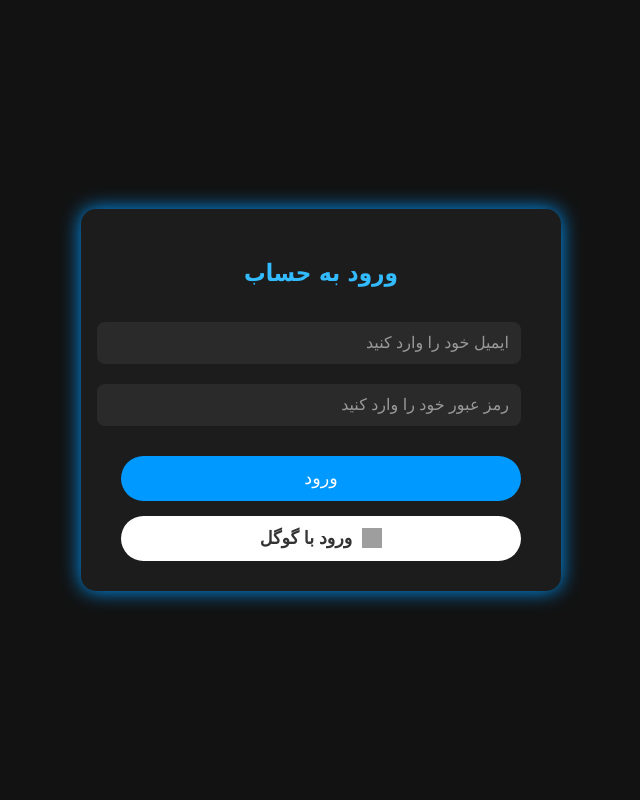
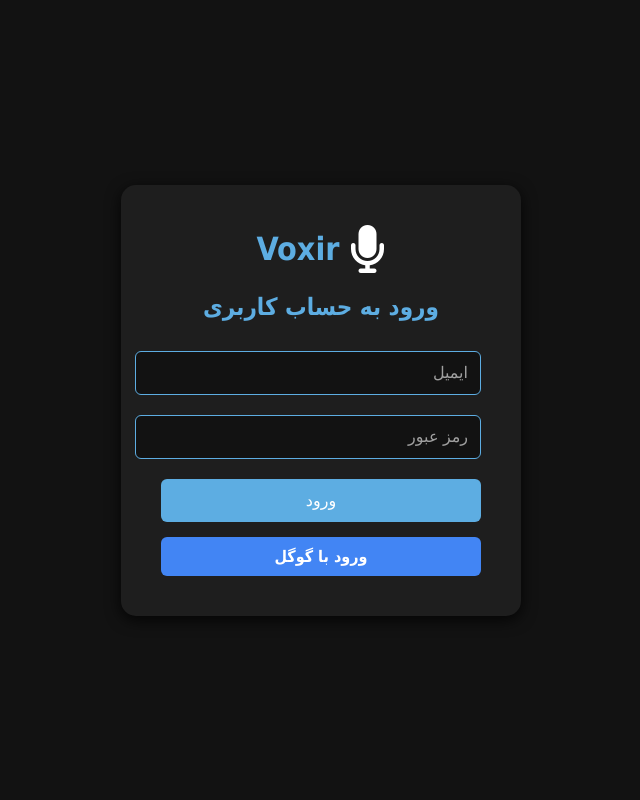
Before and after one commit to ahmadsamimrahmani427/voxir-app, a Flask app: page /login in a window 1280 px wide. Shown: the whole page, without its empty margins (319-959 px from the left). Run offline with Flask 3, Linux system fonts and the light colour scheme; grey boxes are pictures that could not be loaded.

Commit message:
Update login.html

```diff
--- a/templates/login.html
+++ b/templates/login.html
@@ -2,92 +2,108 @@
 <html lang="fa" dir="rtl">
 <head>
     <meta charset="UTF-8" />
-    <title>ورود | اپلیکیشن تبدیل متن به صدا</title>
+    <title>ورود به Voxir</title>
     <style>
         body {
-            background-color: #121212;
-            color: #e0e0e0;
             font-family: Tahoma, sans-serif;
-            margin: 0;
-            padding: 0;
+            background-color: #121212;  /* پس‌زمینه سیاه */
             display: flex;
             justify-content: center;
             align-items: center;
             height: 100vh;
+            margin: 0;
+            color: white;
+            direction: rtl;
         }
-        .login-box {
-            background-color: #1c1c1c;
-            padding: 30px 40px;
+        .container {
+            background: #1e1e1e; /* رنگ پس‌زمینه تیره‌تر برای فرم */
+            padding: 40px;
             border-radius: 15px;
-            box-shadow: 0 0 20px #0099ff;
-            width: 100%;
-            max-width: 400px;
+            box-shadow: 0 4px 15px rgba(0,0,0,0.8);
+            width: 320px;
             text-align: center;
         }
         h2 {
-            margin-bottom: 25px;
-            color: #33bbff;
+            margin-bottom: 30px;
+            color: #5dade2; /* آبی روشن */
         }
-        input[type="email"],
-        input[type="password"] {
+        input[type="email"], input[type="password"] {
             width: 100%;
             padding: 12px;
-            margin: 10px 0;
-            border: none;
-            border-radius: 8px;
-            background-color: #2a2a2a;
-            color: #e0e0e0;
+            margin-bottom: 20px;
+            border: 1px solid #5dade2; /* حاشیه آبی */
+            border-radius: 6px;
+            background: #121212; /* زمینه مشکی */
+            color: white;
             font-size: 1em;
         }
         input::placeholder {
-            color: #999;
+            color: #a0a0a0;
         }
         button {
-            background-color: #0099ff;
+            background: #5dade2; /* آبی */
             color: white;
             border: none;
-            padding: 12px;
-            border-radius: 40px;
+            padding: 12px 0;
+            width: 100%;
+            font-size: 1em;
+            border-radius: 6px;
             cursor: pointer;
-            font-size: 1.1em;
-            margin-top: 20px;
-            width: 100%;
             transition: background-color 0.3s ease;
         }
         button:hover {
-            background-color: #007acc;
+            background: #3498db; /* آبی روشن‌تر */
+        }
+        .error {
+            color: #e74c3c; /* قرمز */
+            margin-bottom: 15px;
+        }
+        .oauth-btn {
+            margin-top: 15px;
+            padding: 10px;
+            border-radius: 6px;
+            color: white;
+            text-decoration: none;
+            display: block;
+            font-weight: bold;
+            transition: background-color 0.3s ease;
         }
         .google-btn {
-            margin-top: 15px;
-            background-color: #ffffff;
-            color: #333;
+            background: #4285F4; /* آبی گوگل */
+        }
+        .google-btn:hover {
+            background: #357ae8;
+        }
+        .logo {
+            font-size: 2em;
+            font-weight: bold;
+            color: #5dade2; /* آبی */
+            margin-bottom: 20px;
             display: flex;
             align-items: center;
             justify-content: center;
             gap: 10px;
-            font-weight: bold;
         }
-        .google-icon {
-            height: 20px;
-            width: 20px;
+        .logo i {
+            color: white; /* آیکون سفید */
+            font-size: 1.5em;
         }
     </style>
+    <link rel="stylesheet" href="https://cdnjs.cloudflare.com/ajax/libs/font-awesome/6.4.0/css/all.min.css" />
 </head>
 <body>
-    <div class="login-box">
-        <h2>ورود به حساب</h2>
+    <div class="container">
+        <div class="logo"><i class="fa-solid fa-microphone"></i>Voxir</div>
+        <h2>ورود به حساب کاربری</h2>
+        {% if error %}
+        <div class="error">{{ error }}</div>
+        {% endif %}
         <form method="POST" action="{{ url_for('login') }}">
-            <input type="email" name="email" placeholder="ایمیل خود را وارد کنید" required />
-            <input type="password" name="password" placeholder="رمز عبور خود را وارد کنید" required />
+            <input type="email" name="email" placeholder="ایمیل" required />
+            <input type="password" name="password" placeholder="رمز عبور" required />
             <button type="submit">ورود</button>
         </form>
-
-        <form action="{{ url_for('google.login') }}" method="GET">
-            <button type="submit" class="google-btn">
-                <img class="google-icon" src="https://upload.wikimedia.org/wikipedia/commons/5/53/Google_%22G%22_Logo.svg" alt="Google" />
-                ورود با گوگل
-            </button>
-        </form>
+        <a class="oauth-btn google-btn" href="{{ url_for('google.login') }}">ورود با گوگل</a>
     </div>
 </body>
 </html>
```
